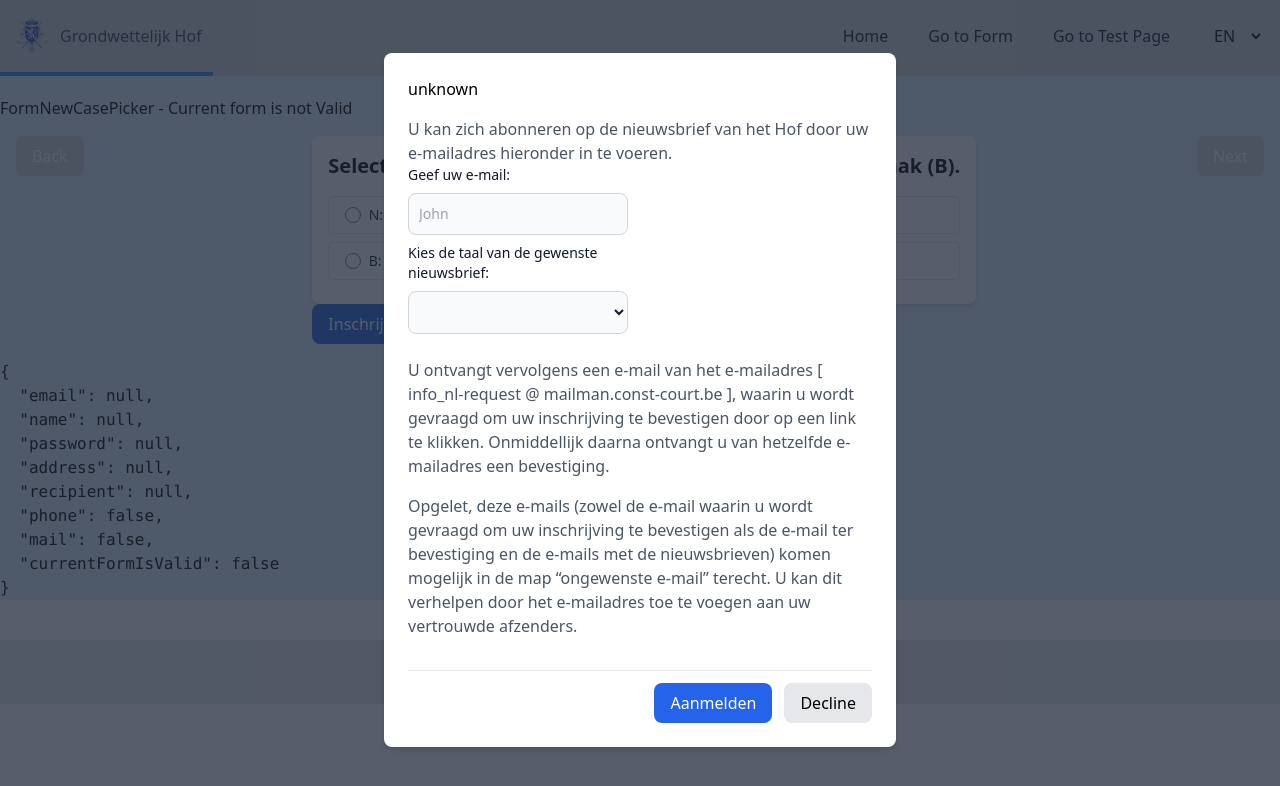
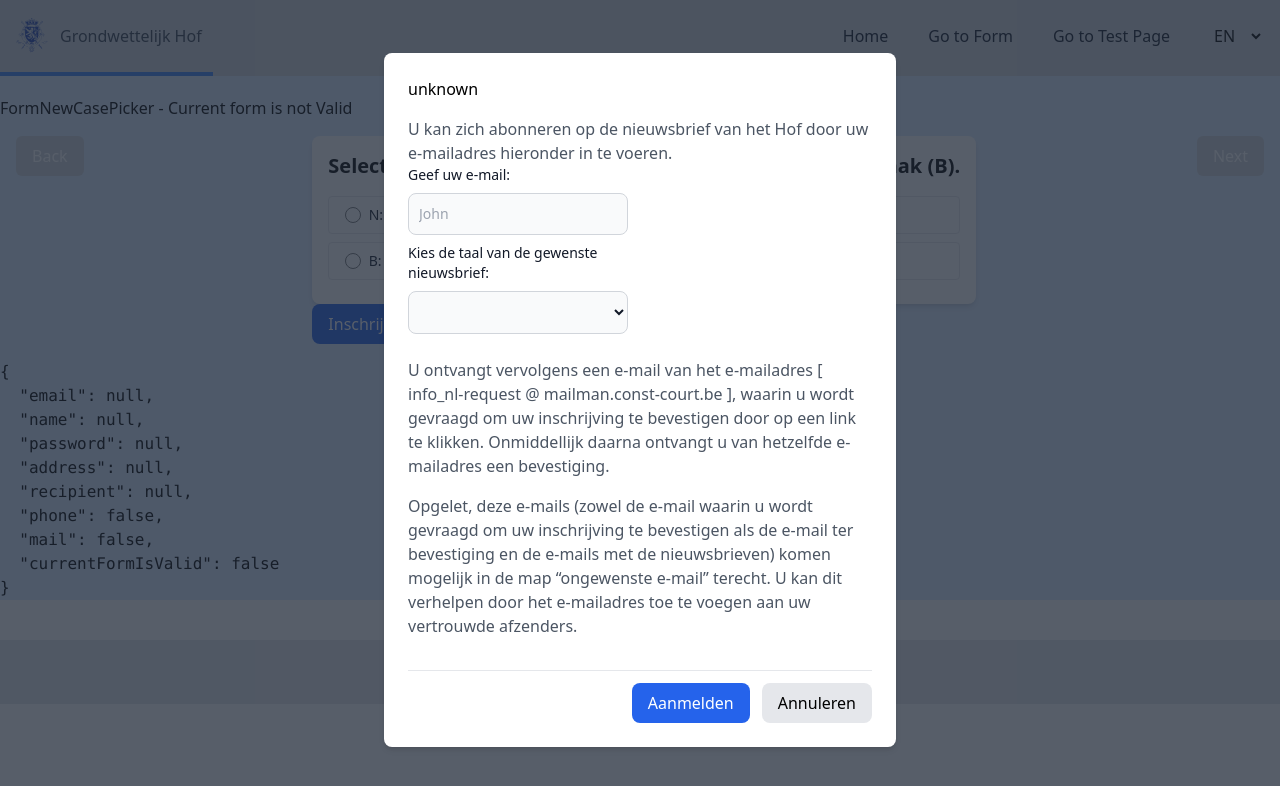
Before and after one commit to Larscode-io/eform3, a Vue app: page /form in a window 1280 px wide. Shown: the top 786 px of the page. Built offline with nearby package versions, Linux system fonts and the light colour scheme.

Commit message:
When subscriptionSeemsValid turns to true, close the modal

```diff
--- a/src/components/SubscribeMailings.vue
+++ b/src/components/SubscribeMailings.vue
@@ -1,5 +1,5 @@
 <script setup>
-import { ref, computed } from 'vue';
+import { ref, watch, computed } from 'vue';
 
 // Reactive state for modal visibility
 const showModal = ref(true);
@@ -38,7 +38,6 @@ const parser = new DOMParser();
 const subscriptionResponse = computed(() => {
     const defaultResponse = '';
     if (!responseData.value) {
-        console.log('responseData.value is empty');
         return defaultResponse;
     }
 
@@ -48,29 +47,30 @@ const subscriptionResponse = computed(() => {
     if (!bodyElement) return defaultResponse;
 
     const bodyText = bodyElement.textContent;
-    console.log('bodyText:', bodyText);
+    // bodyText: '\n' + 'Resultaat van uw aanmelding bij info_nl\n' + 'Uw aanmeldingsverzoek is ontvangen en zal ...
     return bodyText;
 });
 
 const subscriptionSeemsValid = computed(() => {
     const validSubTextRegex = /Uw aanmeldingsverzoek is ontvangen en zal zo spoedig mogelijk worden|Ihr Abonnement-Antrag ist soeben eingetroffen und wird alsbald bearbeitet.|Your subscription request has been received, and will soon be acted upon|Votre demande d'abonnement a été reçue et sera bientôt traitée./;
     const isValid = validSubTextRegex.test(subscriptionResponse.value);
-    console.log(`validSubTextRegex.test(subscriptionResponse.value) is ${isValid}`);
+    console.log(`subscriptionSeemsValid: ${isValid}`);
     return isValid;
 });
 const emailsSeemsInvalid = computed(() => {
     const invalidEmailTextRegex = /U moet een geldig e-mailadres opgeven./;
     const isInvalid = invalidEmailTextRegex.test(subscriptionResponse.value);
-    console.log(`invalidEmailTextRegex.test(subscriptionResponse.value) is ${isInvalid}`);
+    console.log(`emailsSeemsInvalid: ${isInvalid}`);
     return isInvalid;
 });
 const subscriptionSeemsInvalid = computed(() => {
     const invalidSubTextRegex = /niet geldig|ungültig|not valid|n'est pas valide./;
     const isInvalid = invalidSubTextRegex.test(subscriptionResponse.value);
-    console.log(`invalidSubTextRegex.test(subscriptionResponse.value) is ${isInvalid}`);
+    console.log(`subscriptionSeemsInvalid: ${isInvalid}`);
     return isInvalid;
 });
 
+// Subscription status
 const subscriptionStatus = computed(() => {
     if (subscriptionSeemsValid.value) {
         return 'valid';
@@ -80,6 +80,13 @@ const subscriptionStatus = computed(() => {
         return 'invalid';
     } else {
         return 'unknown';
+    }
+});
+
+// When subscriptionSeemsValid turns to true, close the modal
+watch(subscriptionStatus, (newValue) => {
+    if (newValue === 'valid') {
+        showModal.value = false;
     }
 });
 
@@ -178,7 +185,7 @@ const fetchData = async () => {
                     Aanmelden
                 </button>
                 <button @click="showModal = false" class="px-4 py-2 bg-gray-200 rounded-lg">
-                    Decline
+                    Annuleren
                 </button>
             </div>
         </div>
```
